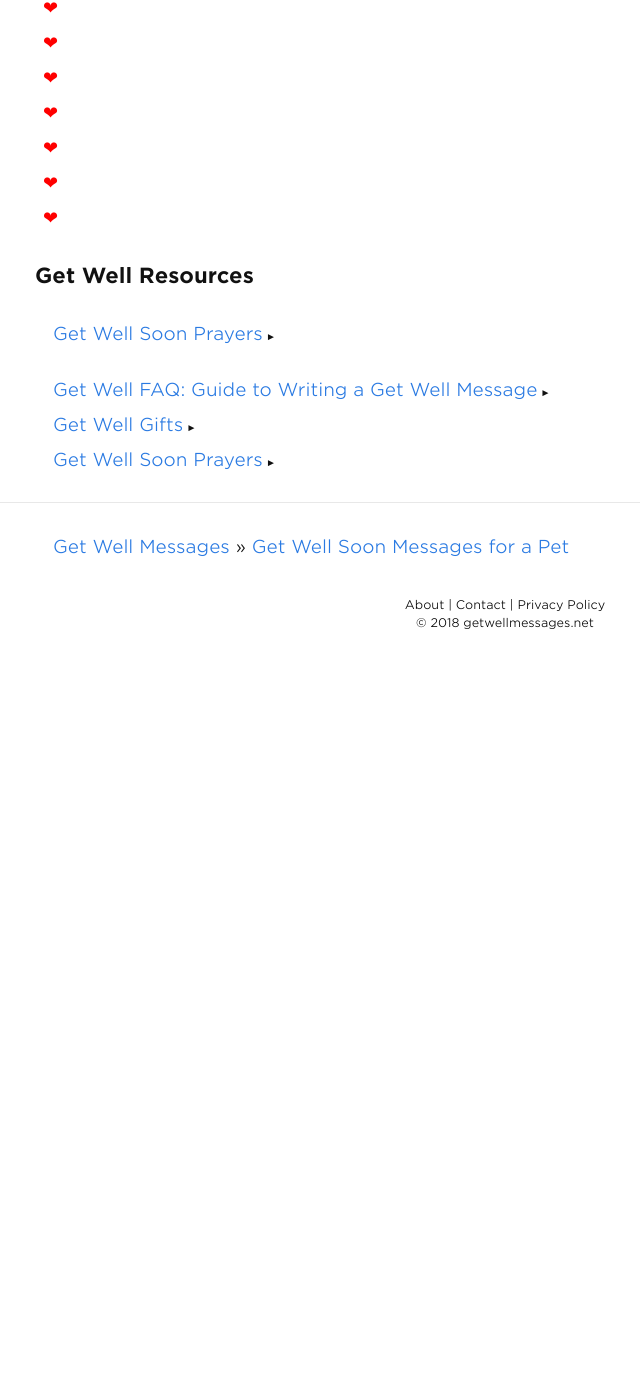
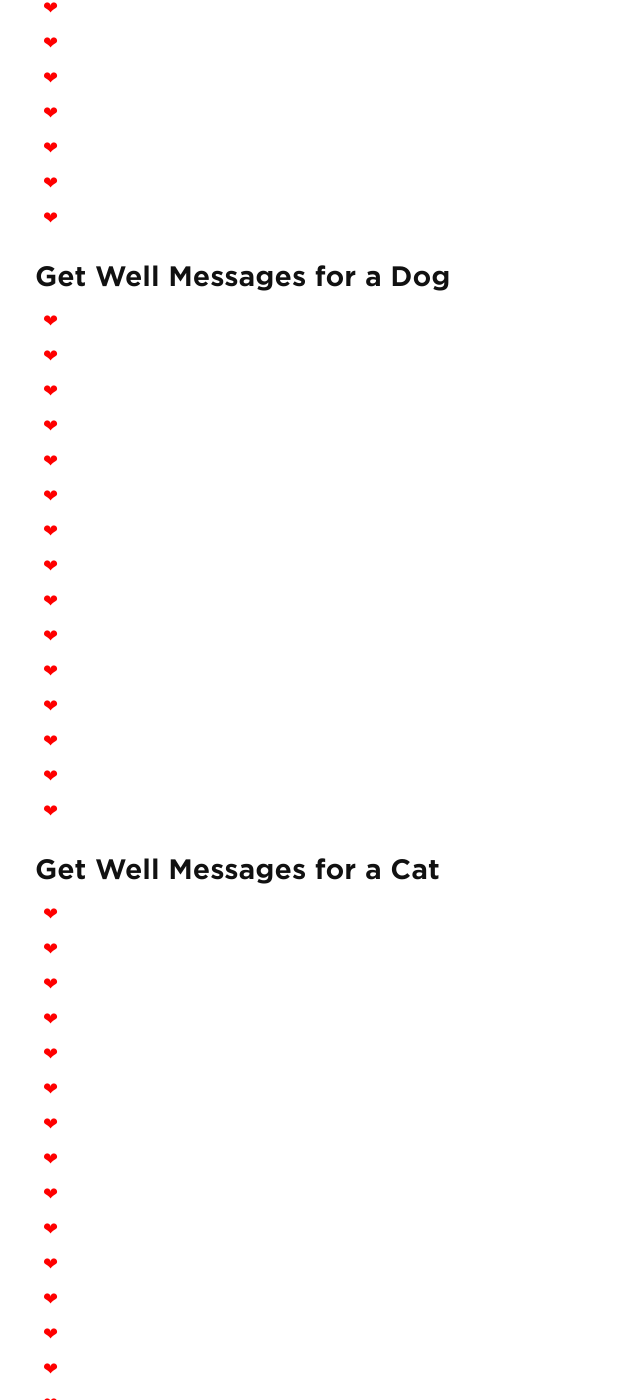
Before and after one commit to andyml123/andyml123.github.io, a Jekyll site: the page built from get-well-soon-messages-for-a-pet.md, in a window 1280 px wide and 1400 px high, scrolled down 943 px. Shown: the whole window, without its empty margins (135-775 px from the left). Built offline with Jekyll 4.4.1, drawn with Linux system fonts in a browser that asks for light colours; before the commit the page ends 1624 px from its top, so only the background shows below that.

Commit message:
Update get-well-soon-messages-for-a-pet.md

```diff
--- a/get-well-soon-messages-for-a-pet.md
+++ b/get-well-soon-messages-for-a-pet.md
@@ -2,7 +2,9 @@
 layout: page
 title: Get Well Soon Messages for a Pet
 title2: Get Well Soon Messages for a Pet
-description: Wish a someone with an ill or injured pet well with one of these sweet, touching or funny pet get well messages
+description: >-
+  Wish a someone with an ill or injured pet well with one of these sweet,
+  touching or funny pet get well messages
 permalink: /get-well-soon-messages-for-a-pet/
 image: get-well-soon-messages-for-a-pet.png
 categories: messages
@@ -34,3 +36,44 @@ If you aren't sure what to write in a pet get well card then take a look at the
 <li></li>
 <li></li>
 </ul>
+
+<h2>Get Well Messages for a Dog</h2>
+
+<ul class="heart">
+<li></li>
+<li></li>
+<li></li>
+<li></li>
+<li></li>
+<li></li>
+<li></li>
+<li></li>
+<li></li>
+<li></li>
+<li></li>
+<li></li>
+<li></li>
+<li></li>
+<li></li>
+</ul>
+
+
+<h2>Get Well Messages for a Cat</h2>
+
+<ul class="heart">
+<li></li>
+<li></li>
+<li></li>
+<li></li>
+<li></li>
+<li></li>
+<li></li>
+<li></li>
+<li></li>
+<li></li>
+<li></li>
+<li></li>
+<li></li>
+<li></li>
+<li></li>
+</ul>
```
